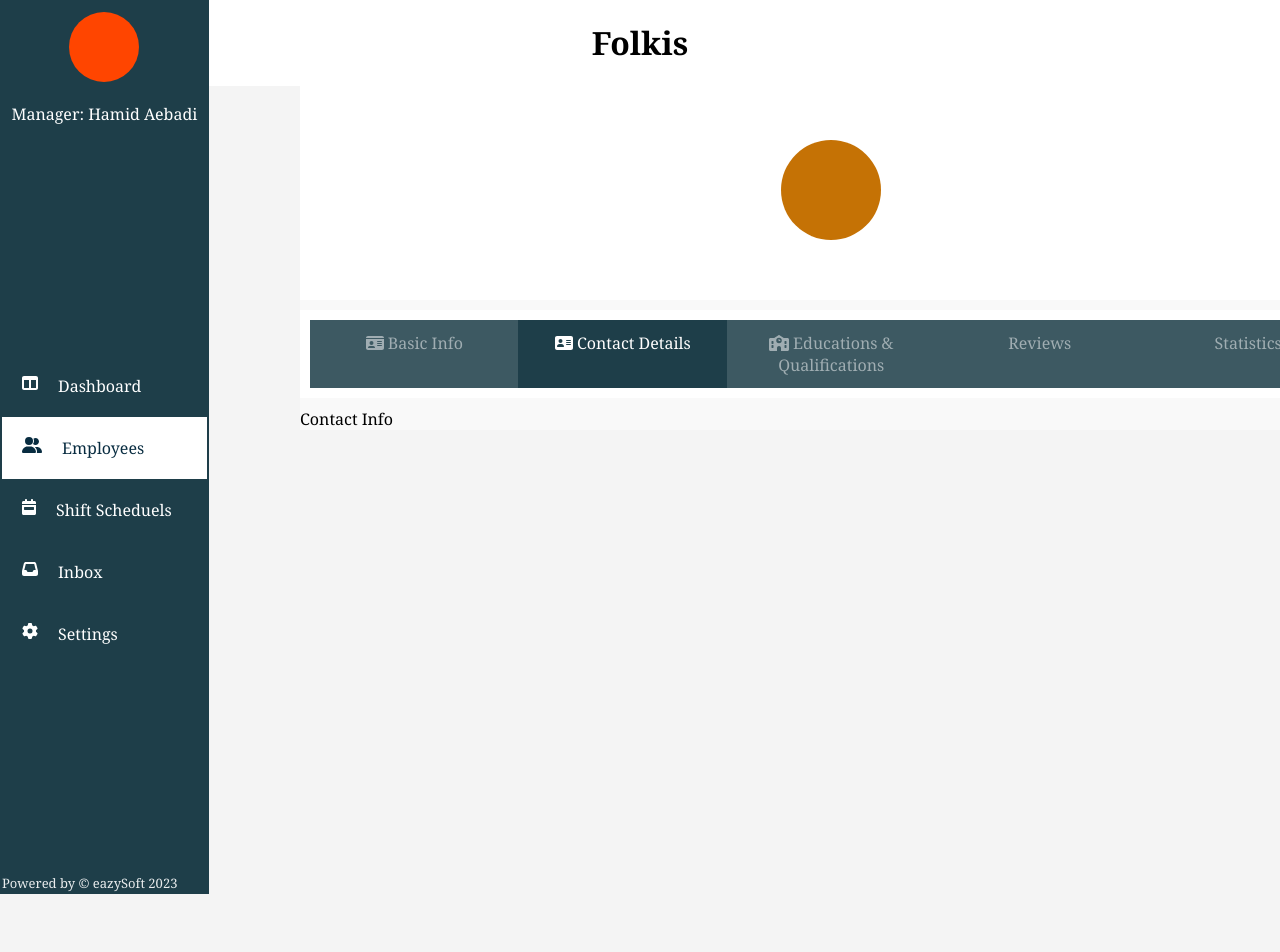
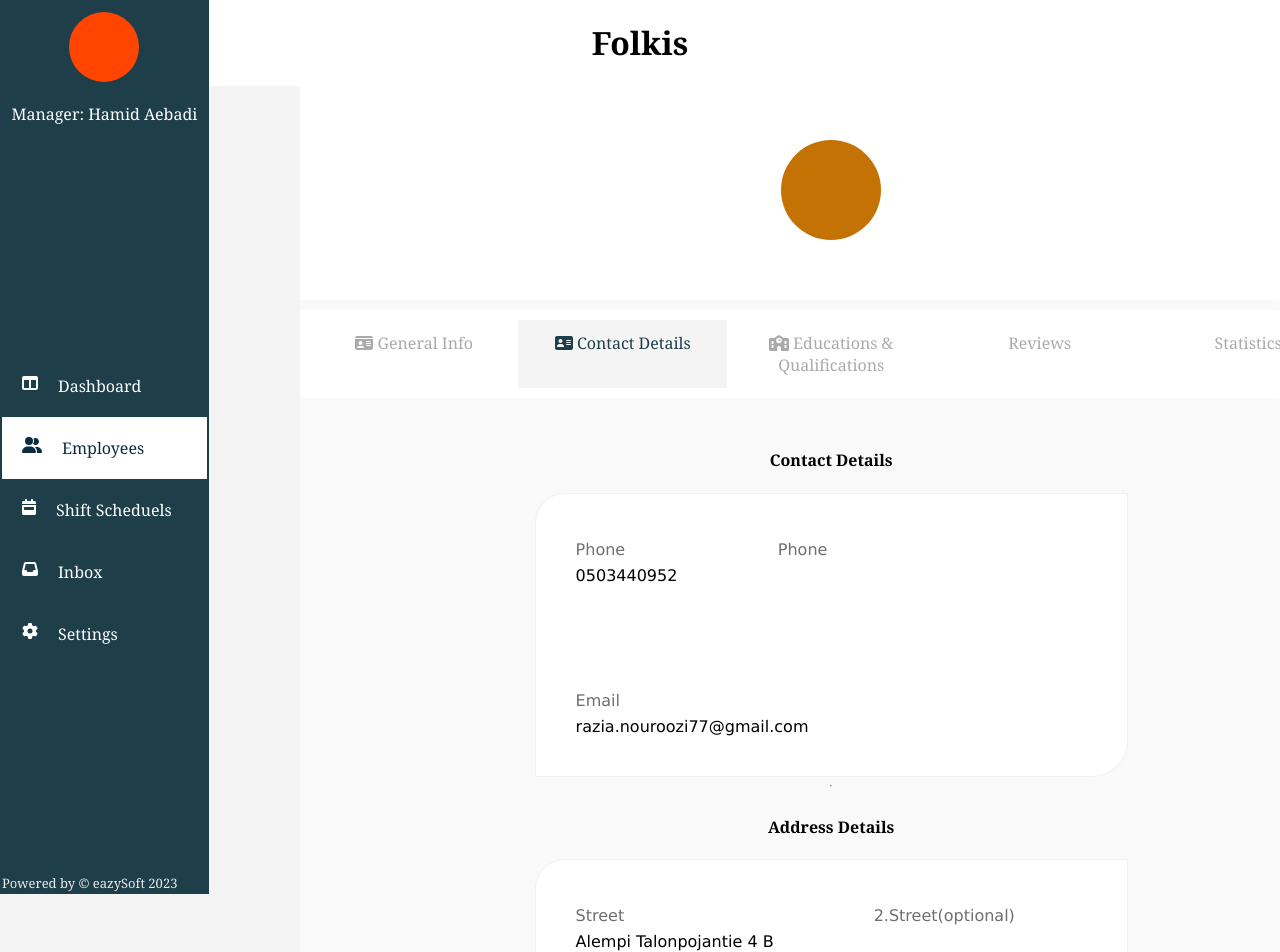
Before and after one commit to hamidaebadi/folkis, a React (Create React App) app in the folder client/: page /workers/view/1/contact-details in a window 1280 px wide. Shown: the top 952 px of the page. Before the commit the page ends 800 px from the top, so only its background shows below. Built offline with nearby package versions, Linux system fonts and the light colour scheme; the HTML template or start-up script is replaced by a standard one.

Commit message:
Implement subpages of Employee managmenet page

```diff
--- /dev/null
+++ b/client/src/components/Labels/InfoLabel.tsx
@@ -0,0 +1,12 @@
+import React from 'react';
+
+const InfoLabel = ({title, children}: {title: string, children: React.ReactNode}) => {
+    return(
+        <div className='info-label'>
+            <label>{title}</label>
+            <div>{children}</div>
+        </div>
+    )
+}
+
+export default InfoLabel;
--- a/client/src/components/TabNavigation/TabNavigation.tsx
+++ b/client/src/components/TabNavigation/TabNavigation.tsx
@@ -5,7 +5,7 @@ import { faIdCard, faContactCard, faSchool } from '@fortawesome/free-solid-svg-i
 const TabNavigation = () => {
   return (
     <div className='tab-navigation'>
-      <NavItem title='Basic Info' link='basic-info' icon={faIdCard}/>
+      <NavItem title='General Info' link='general-info' icon={faIdCard}/>
       <NavItem title='Contact Details' link='contact-details' icon={faContactCard}/>
       <NavItem title='Educations & Qualifications' link='skills-qualifications' icon={faSchool}/>
       <NavItem title='Reviews' link='reviews' />
--- a/client/src/index.tsx
+++ b/client/src/index.tsx
@@ -19,7 +19,7 @@ import ListView from './pages/ShiftSheets/ListView';
 import ShiftView from './pages/ShiftSheets/ShiftView';
 import EmployeeListView from './pages/Employee/EmployeeListView';
 import EmployeeView from './pages/Employee/EmployeeView';
-import EmployeeBasicInfo from './pages/Employee/EmployeeBasicInfo';
+import EmployeeGeneralInfo from './pages/Employee/EmployeeGeneralInfo';
 import EmployeeContactInfo from './pages/Employee/EmployeeContactInfo';
 import EmployeeSkills from './pages/Employee/EmployeeSkills';
 import EmployeeReveiws from './pages/Employee/EmployeeReviews';
@@ -32,7 +32,7 @@ const router = createBrowserRouter(createRoutesFromElements(
     <Route path='workers' element={<Employees />}>
       <Route path='' element={<EmployeeListView />}/>
       <Route path='view/:emplId' element={<EmployeeView />}>
-        <Route path='basic-info' element={<EmployeeBasicInfo />}/>
+        <Route path='general-info' element={<EmployeeGeneralInfo />}/>
         <Route path='contact-details' element={<EmployeeContactInfo />}/>
         <Route path='skills-qualifications' element={<EmployeeSkills />}/>
         <Route path='reviews' element={<EmployeeReveiws />}/>
--- a/client/src/main.css
+++ b/client/src/main.css
@@ -357,6 +357,36 @@ input.text-input{
   color: white;
 }
 
+.btn-primary-lg{
+    align-items: center;
+    background-color: rgba(30, 62, 73, 0.875);
+    border: 0;
+    border-radius: 100px;
+    box-sizing: border-box;
+    color: rgb(251, 251, 251);
+    cursor: pointer;
+    display: inline-flex;
+    font-size: 14px;
+    font-weight: 600;
+    line-height: 20px;
+    max-width: 300px;
+    min-height: 50px;
+    min-width: 150px;
+    overflow: hidden;
+    padding: 0px;
+    padding-left: 40px;
+    padding-right: 40px;
+    text-align: center;
+    touch-action: manipulation;
+    transition: background-color 0.167s cubic-bezier(0.4, 0, 0.2, 1) 0s, box-shadow 0.167s cubic-bezier(0.4, 0, 0.2, 1) 0s, color 0.167s cubic-bezier(0.4, 0, 0.2, 1) 0s;
+    user-select: none;
+    -webkit-user-select: none;
+    vertical-align: middle;
+}
+.btn-primary-lg:hover{
+    background-color: rgba(12, 25, 30, 0.892);
+    color: white;
+}
 
 .btn-danger-sm{
     align-items: center;
@@ -449,24 +479,21 @@ input.text-input{
     width: 100%;
     padding: 12px 0 12px 0;
     text-decoration: none;
-    color: rgba(255, 255, 255, 0.51);
-    background-color: rgba(30, 62, 73, 0.858);
+    color: rgb(170, 170, 170);
+    background-color: rgba(255, 255, 255, 0.858);
     font-family: Georgia, 'Times New Roman', Times, serif;
 }
 .tab-nav-link:hover{
     width: 100%;
     padding: 12px 0 12px 0;
     text-decoration: none;
-    color: rgb(255, 254, 254);
-    background-color: rgb(30, 62, 73);
-    font-family: Georgia, 'Times New Roman', Times, serif;
+    color: rgb(30, 62, 73);
 }
 .tab-nav-link-active{
     width: 100%;
     padding: 12px 0 12px 0;
     text-decoration: none;
-    color: rgb(255, 254, 254);
-    background-color: rgb(30, 62, 73);
+    color: rgb(30, 62, 73);
     font-family: Georgia, 'Times New Roman', Times, serif;
 }
 
@@ -483,3 +510,37 @@ input.text-input{
     border-radius: 50%;
     background-color: rgb(197, 114, 5);
 }
+.empl-view-main{
+    display: flex;
+    flex-direction: column;
+    justify-content: space-between;
+    align-items: center;
+    padding: 20px;
+    height: auto;
+    min-height: 200px;
+}
+
+.info-label{
+
+    min-width: 20%;
+    font-family: 'Lucida Sans', 'Lucida Sans Regular', 'Lucida Grande', 'Lucida Sans Unicode', Geneva, Verdana, sans-serif;
+}
+
+.info-label label{
+    color: #6f6f6f;
+    line-height: 2;
+}
+
+.general-info-view {
+    display: flex;
+    justify-content: flex-start;
+    width: 50%;
+    flex-wrap: wrap;
+    gap: 100px;
+    padding: 40px;
+    border: 1px solid rgba(237, 237, 237, 0.789);
+    border-radius: 30px 0px 36px 0px;
+    -webkit-border-radius: 30px 0px 36px 0px;
+    -moz-border-radius: 30px 0px 36px 0px;
+    background-color: white;
+}
--- a/client/src/pages/Employee/EmployeeBasicInfo.tsx
+++ /dev/null
@@ -1,23 +0,0 @@
-import React from 'react';
-import { EmployeeBasicInfo } from '../../types';
-import { useContext } from 'react';
-import { EmployeeData } from '../../contexts/EmployeeData';
-
-const EmployeeBasicInfo = () => {
-    const employee = useContext(EmployeeData)
-    if (!employee){
-        return(
-            <div>
-                Error, Employee &apos; data now found
-            </div>
-        )
-    }
-
-    return(
-        <>
-        <p>{employee.basic_info.first_name}</p>
-        </>
-    )
-}
-
-export default EmployeeBasicInfo;
--- a/client/src/pages/Employee/EmployeeContactInfo.tsx
+++ b/client/src/pages/Employee/EmployeeContactInfo.tsx
@@ -1,9 +1,46 @@
-import React from 'react';
+import React, {useContext} from 'react';
+import InfoLabel from '../../components/Labels/InfoLabel';
+import { EmployeeData } from '../../contexts/EmployeeData';
+import Button from '../../components/Button/Button';
 
 const EmployeeContactInfo = () => {
+    const employee = useContext(EmployeeData)
     return(
         <>
-        Contact Info
+            <h4>Contact Details</h4>
+            <div className='general-info-view'>
+                <InfoLabel title='Phone'>
+                    {employee.contact_info.phone_main}
+                </InfoLabel>
+                <InfoLabel title='Phone'>
+                    {employee.contact_info.phone_secondry}
+                </InfoLabel>
+                <InfoLabel title='Email'>
+                    {employee.contact_info.email}
+                </InfoLabel>
+            </div>
+            <hr />
+            <h4>Address Details</h4>
+            <div className='general-info-view'>
+                <InfoLabel title='Street'>
+                    {employee.contact_info.address.street}
+                </InfoLabel>
+                <InfoLabel title='2.Street(optional)'>
+                    {employee.contact_info.address.street_secondry }
+                </InfoLabel>
+                <InfoLabel title='Postal Code'>
+                    {employee.contact_info.address.postal_code }
+                </InfoLabel>
+                <InfoLabel title='City'>
+                    {employee.contact_info.address.city }
+                </InfoLabel>
+                <InfoLabel title='Country'>
+                    {employee.contact_info.address.country }
+                </InfoLabel>
+            </div>
+            <div className='general-info-view'>
+                <Button type='button' className='btn-primary-sm'>Edit</Button>
+            </div>
         </>
     )
 }
--- /dev/null
+++ b/client/src/pages/Employee/EmployeeGeneralInfo.tsx
@@ -0,0 +1,54 @@
+import React from 'react';
+import { useContext } from 'react';
+import { EmployeeData } from '../../contexts/EmployeeData';
+import Button from '../../components/Button/Button';
+import InfoLabel from '../../components/Labels/InfoLabel';
+
+const EmployeeGeneralInfo = () => {
+    const employee = useContext(EmployeeData)
+    if (!employee){
+        return(
+            <div>
+                Error, Employee &apos; data not found
+            </div>
+        )
+    }
+
+    return(
+        <>
+        <h3>General Information</h3>
+        <div className='general-info-view'>
+            <InfoLabel title='Full Name'>
+                {employee.general_info.first_name} {employee.general_info.last_name}
+            </InfoLabel>
+            <InfoLabel title='Employment Date'>
+                {employee.general_info.employment_date.getDate()}.
+                {employee.general_info.employment_date.getMonth()+1}.
+                {employee.general_info.employment_date.getFullYear()}
+            </InfoLabel>
+            <InfoLabel title='Birthday'>
+                {employee.general_info.birthday.getDate()}.
+                {employee.general_info.birthday.getMonth()}.
+                {employee.general_info.birthday.getFullYear()}
+            </InfoLabel>
+            <InfoLabel title='Department'>
+                {employee.general_info.department}
+            </InfoLabel>
+            <InfoLabel title='Job Title'>
+                {employee.general_info.role}
+            </InfoLabel>
+            <InfoLabel title='Personnel Code'>
+                {employee.general_info.personnel_code}
+            </InfoLabel>
+            <InfoLabel title='Base Salary'>
+                {employee.general_info.base_salary} &euro; per hour
+            </InfoLabel>
+        </div>
+        <div>
+            <Button type='button' className='btn-primary-sm'>Edit</Button>
+        </div>
+        </>
+    )
+}
+
+export default EmployeeGeneralInfo;
--- a/client/src/pages/Employee/EmployeeListView.tsx
+++ b/client/src/pages/Employee/EmployeeListView.tsx
@@ -16,7 +16,7 @@ const EmployeeListView = () => {
     const [modalOpen, setModalOpen] = useState<boolean>(false)
 
     const handleSearchInput = (event: React.FormEvent<HTMLInputElement>) => setSearchWord(event.currentTarget.value)
-    const filteredEmployees = employeeList.filter(empl => empl.basic_info.first_name.toLowerCase().includes(searchWord.toLowerCase()))
+    const filteredEmployees = employeeList.filter(empl => empl.general_info.first_name.toLowerCase().includes(searchWord.toLowerCase()))
 
         return(
             <>
--- a/client/src/pages/Employee/EmployeeSkills.tsx
+++ b/client/src/pages/Employee/EmployeeSkills.tsx
@@ -1,9 +1,29 @@
-import React from 'react';
+import React, {useContext} from 'react';
+import InfoLabel from '../../components/Labels/InfoLabel';
+import { EmployeeData } from '../../contexts/EmployeeData';
+import { Education, Qualification } from '../../types';
 
 const EmployeeSkills = () => {
+    const employee = useContext(EmployeeData)
     return(
         <>
-        Skills and Qualifications
+        <h4>Educations</h4>
+        <div className='general-view-info'>
+            {employee.educations.map((edu: Education) => (
+                <InfoLabel key={edu.id} title={edu.title}>
+                 {edu.institution_name}, {edu.graduation_year}
+                </InfoLabel>
+            ))}
+        </div>
+
+        <h4>Licenses and Qualifications</h4>
+        <div className='general-view-info'>
+            {employee.qualifications.map((qual: Qualification) => (
+                <InfoLabel key={qual.id} title={qual.qualification_title}>
+                 Expiry: {qual.month_expiration}.{qual.year_expiration}
+                </InfoLabel>
+            ))}
+        </div>
         </>
     )
 }
```
Also changed, not shown: client/src/components/EmployeeList/EmployeeListItem.tsx (+5 -5 lines), client/src/initialDatas.ts (+5 -2 lines), client/src/types.ts (+5 -2 lines), 1 other file (tests, documents, lock files or other folders).
